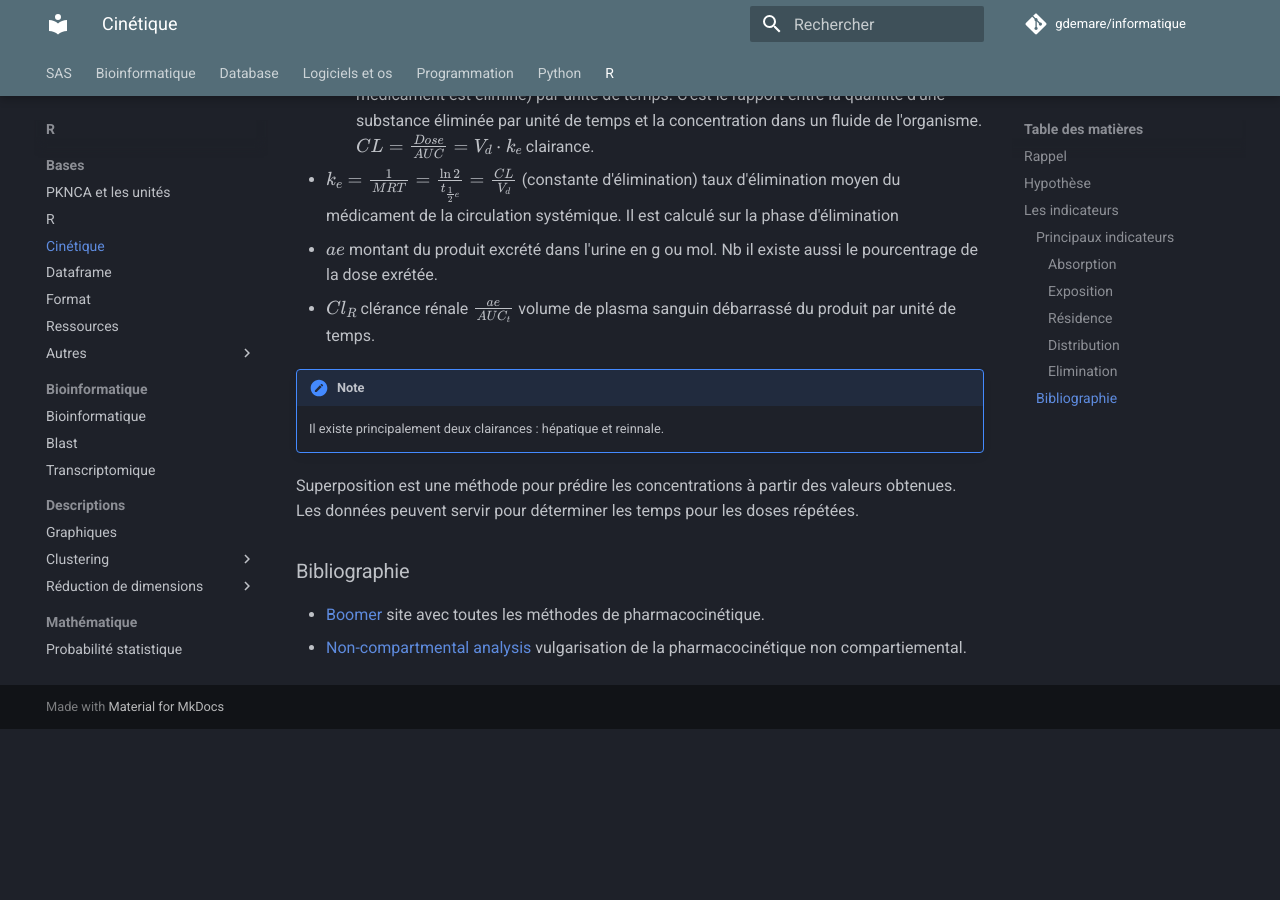
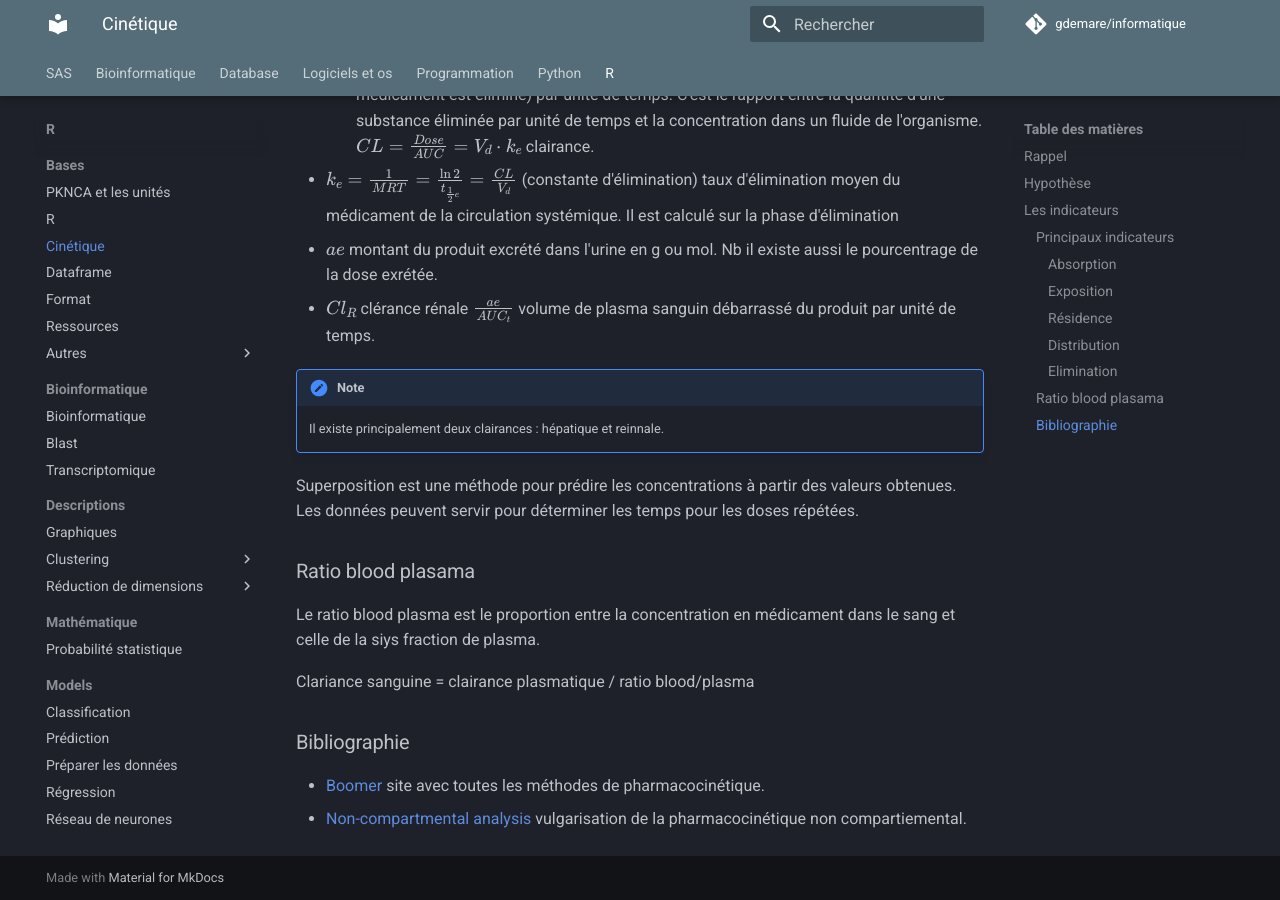
Before and after one commit to gdemare/Informatique, an MkDocs documentation site: the page built from docs/r/bases/cinétique.md, in a window 1280 px wide and 900 px high, scrolled down 3322 px. Built offline with MkDocs 1.6.1 and Material for MkDocs 9.7.7, drawn with Linux system fonts in a browser that asks for light colours; comment, search, counter and statistics services are not loaded; before the commit the page ends 4051 px from its top, so only the background shows below that.

Commit message:
Update cinétique.md

```diff
--- a/docs/r/bases/cinétique.md
+++ b/docs/r/bases/cinétique.md
@@ -82,6 +82,12 @@
     Il existe principalement deux clairances : hépatique et reinnale.
 
 Superposition est une méthode pour prédire les concentrations à partir des valeurs obtenues. Les données peuvent servir pour déterminer les temps pour les doses répétées.
+
+### Ratio blood plasama
+
+Le ratio blood plasma est le proportion entre la concentration en médicament dans le sang et celle de la siys fraction de plasma.
+
+Clariance sanguine = clairance plasmatique / ratio blood/plasma
 ### Bibliographie
 
 * [Boomer](https://www.boomer.org/c/p1/Ch05/Ch0506.html) site avec toutes les méthodes de pharmacocinétique.
```
